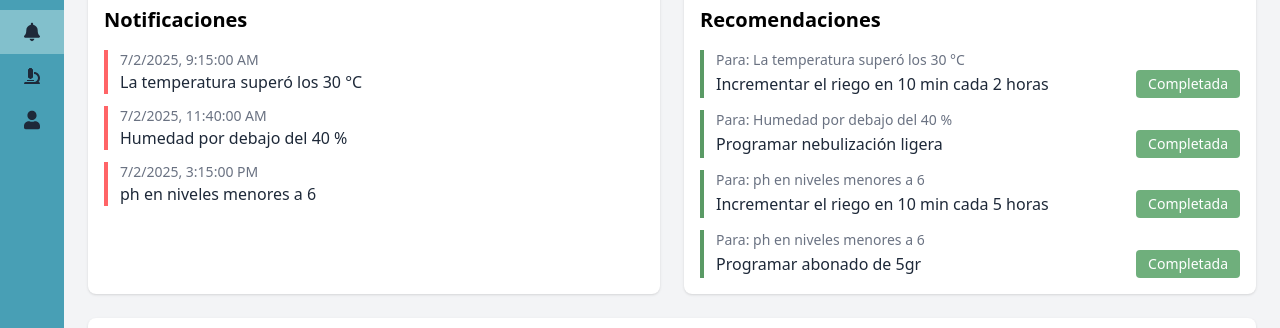
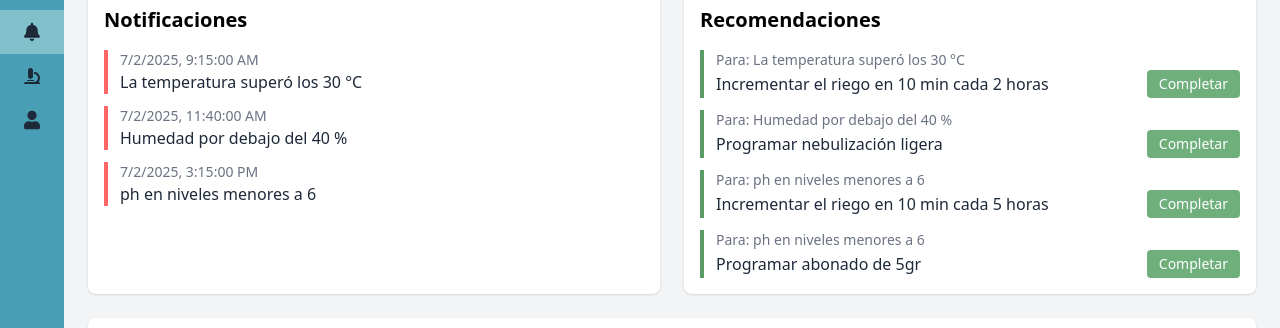
Before and after one commit to Manuel-GarCed/proyecto_tesis, a React (Vite) app: page /notifications in a window 1280 px wide. Shown: the part 158-486 px from the top of the page. Built offline with nearby package versions, Linux system fonts and the light colour scheme; sample sign-in values are in the browser's storage.

Commit message:
leves cambios notific

```diff
--- a/src/pages/Notifications.jsx
+++ b/src/pages/Notifications.jsx
@@ -72,9 +72,10 @@ export default function NotificationsPage() {
                       <span className="text-gray-800">{r.action}</span>
                       <button
                         onClick={() => setConfirmRecId(r.id)}
-                        className="ml-4 text-sm text-white bg-verde-suave hover:bg-verde-suave-oscuro px-3 py-1 rounded transition"
+                        className="ml-4 text-sm text-white bg-verde-suave cursor-pointer
+                        hover:bg-verde-suave-oscuro px-3 py-1 rounded transition"
                       >
-                        Completada
+                        Completar
                       </button>
                     </div>
                   </li>
@@ -105,13 +106,14 @@ export default function NotificationsPage() {
         <div className="flex justify-end space-x-4">
           <button
             onClick={() => setConfirmRecId(null)}
-            className="px-4 py-2 rounded bg-gray-200 hover:bg-gray-300 transition"
+            className="px-4 py-2 rounded bg-gray-200 hover:bg-gray-300 transition cursor-pointer"
           >
             Cancelar
           </button>
           <button
             onClick={() => completeRec(confirmRecId)}
-            className="px-4 py-2 rounded bg-verde-suave text-white hover:bg-verde-suave-oscuro transition"
+            className="px-4 py-2 rounded bg-verde-suave text-white
+            hover:bg-verde-suave-oscuro transition cursor-pointer"
           >
             Completar
           </button>
```
